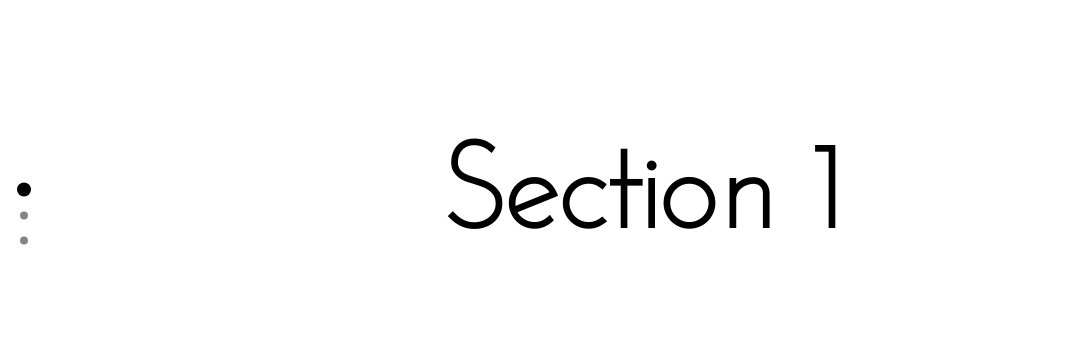
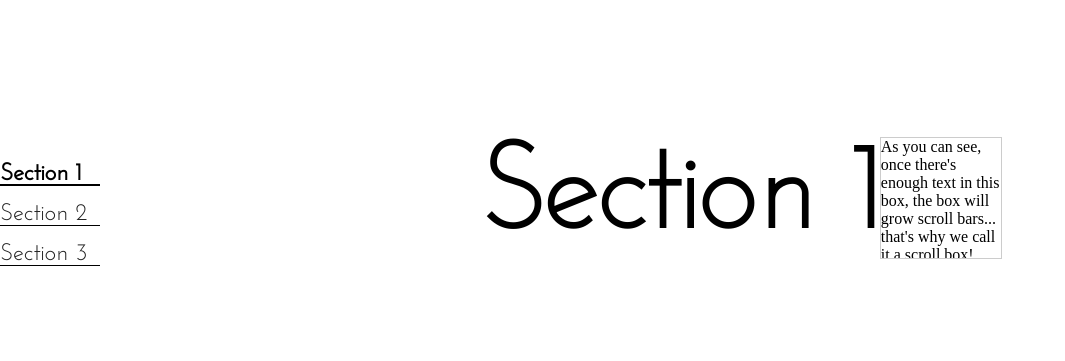
Before and after one commit to stylemate/stylemate.github.io, a plain HTML site: page index.html in a window 1280 px wide. Shown: the part 202-563 px from the top of the page, without its empty margins (0-1065 px from the left). Drawn offline with Linux system fonts and the light colour scheme.

Commit message:
navbar attempt, scroll fix

```diff
--- a/css/full-page-scroll.css
+++ b/css/full-page-scroll.css
@@ -1,12 +1,16 @@
-body, html {
+body,
+html {
+	display: flex;
   margin: 0;
   padding: 0;
   width: 100%;
 	height: 100%;
+	min-height: 100vh;
   overflow: hidden;
 }
 
 .scroll-container {
+	left: 100px;
   width: 100%;
   height: 100%;
   position: relative;
@@ -19,12 +23,21 @@ body, html {
   height: 100%;
 }
 
-.dots {
+@font-face {
+  font-family: "jsregular";
+  src: url("../fonts/JosefinSans-Regular.ttf");
+}
+
+.navbar {
+	width: 100px;
+	position: absolute;
+	top: 50%;
+}
+
+.items {
   z-index: 1;
   list-style: none;
   padding: 0;
-	position: absolute;
-    top: 50%;
   -webkit-transform: translateY(-50%);
   -moz-transform: translateY(-50%);
   -o-transform: translateY(-50%);
@@ -32,15 +45,57 @@ body, html {
   transform: translateY(-50%);
 }
 
-.dots li a {
+.items li {
+  position: relative;
+  margin: 1em 0;
+}
+
+.items li a {
+  color: #222;
+  text-decoration: none;
+  font-family: jsregular;
+  font-size: 1.5em;
+}
+
+.items li a.active {
+	color: black;
+	font-weight: bold;
+	-webkit-transition: -webkit-transform 0.4s ease, color 0.4s, font-weight 0.4s;
+  -moz-transition: -moz-transform 0.4s ease, color 0.4s, font-weight 0.4s;
+  -ms-transition: -ms-transform 0.4s ease, color 0.4s, font-weight 0.4s;
+  -o-transition: -o-transform 0.4s ease, color 0.4s, font-weight 0.4s;
+  transition: transform 0.4s ease, color 0.4s, font-weight 0.4s;
+}
+
+.items li a::after {
+  content: "";
+  position: absolute;
+  width: 100%;
+  height: 1px;
+  background: black;
+  left: 0;
+  bottom: 0;
+}
+
+.items li a.active::after {
+	height: 2px;
+	-webkit-transition: height 0.4s ease;
+  -moz-transition: height 0.4s ease;
+  -ms-transition: height 0.4s ease;
+  -o-transition: height 0.4s ease;
+  transition: height 0.4s ease;
+}
+
+/*
+.items li a {
   padding: 10px;
   width: 4px;
   height: 5px;
   display: block;
 }
 
-.dots li a:before {
-	content: '';
+.items li a:before {
+  content: "";
   position: absolute;
   width: 8px;
   height: 8px;
@@ -57,24 +112,24 @@ body, html {
   transition: transform 0.3s ease, background-color 0.3s ease;
 }
 
-.dots li a.active:before {
-	content: '';
+.items li a.active:before {
+  content: "";
   background-color: black;
   width: 14px;
   height: 14px;
   margin-top: -4px;
   left: 7px;
-	-webkit-transform: scale(1.0);
-	-moz-transform: scale(1.0);
-	-ms-transform: scale(1.0);
-	-o-transform: scale(1.0);
-	transform: scale(1.0);
-}
+  -webkit-transform: scale(1);
+  -moz-transform: scale(1);
+  -ms-transform: scale(1);
+  -o-transform: scale(1);
+  transform: scale(1);
+}*/
 
-.dots-right {
+.items-right {
   right: 10px;
 }
 
-.dots-left {
+.items-left {
   left: 10px;
 }
--- a/css/index.css
+++ b/css/index.css
@@ -28,13 +28,6 @@
   margin-bottom: -4px;
 }
 
-#zdog-canvas {
-  position: absolute;
-  display:block;
-  width: 100%;
-  height: 100%;
-}
-
 @font-face {
   font-family: 'custom';
   src: url('../fonts/JosefinSans-Thin.ttf')
--- a/index.html
+++ b/index.html
@@ -13,6 +13,9 @@
         <div>
           <h1>Section 1</h1>
         </div>
+        <div class="scroll-box" style="height:120px;width:120px;border:1px solid #ccc;overflow:auto;">
+          As you can see, once there's enough text in this box, the box will grow scroll bars... that's why we call it a scroll box! You could also place an image into the scroll box.
+          </div>
       </section>
       <section class="section">
         <canvas id="bkg-gradient"></canvas>
--- a/js/full-page-scroll.js
+++ b/js/full-page-scroll.js
@@ -31,9 +31,10 @@
       animateFunction: params.animateFunction || "ease",
       maxPosition: sections.length - 1,
       currentPosition: 0,
-      displayDots:
-        typeof params.displayDots != "undefined" ? params.displayDots : true,
-      dotsPosition: params.dotsPosition || "left"
+      displayNavbar:
+        typeof params.displayNavbar != "undefined"
+          ? params.displayNavbar
+          : true,
     };
 
     var numberToId = {
@@ -66,7 +67,7 @@
    * Init plugin
    */
   fullScroll.prototype.init = function () {
-    this.buildPublicFunctions().buildSections().buildDots().addEvents();
+    this.buildPublicFunctions().buildSections().buildNavbar().addEvents();
 
     var anchor = location.hash.replace("#", "").split("/")[0];
     location.hash = "top";
@@ -95,17 +96,13 @@
    * Build dots navigation
    * @return {Object} this (fullScroll)
    */
-  fullScroll.prototype.buildDots = function () {
+  fullScroll.prototype.buildNavbar = function () {
     this.nav = document.createElement("nav");
     this.ul = document.createElement("ul");
     this.nav.appendChild(this.ul);
 
-    this.ul.className = this.updateClass(1, "dots", this.ul.className);
-    this.ul.className = this.updateClass(
-      1,
-      this.defaults.dotsPosition == "right" ? "dots-right" : "dots-left",
-      this.ul.className
-    );
+		this.nav.className = "navbar"
+    this.ul.className = this.updateClass("concat", "items", this.ul.className);
 
     var _self = this;
     var sections = this.defaults.sections;
@@ -120,12 +117,17 @@
     }
 
     this.ul.childNodes[0].firstChild.className = this.updateClass(
-      1,
+      "concat",
       "active",
       this.ul.childNodes[0].firstChild.className
     );
 
-    if (this.defaults.displayDots) {
+    console.log(this.ul.childNodes[0].firstChild.innerHTML);
+    this.ul.childNodes[0].firstChild.innerHTML = "Section 1";
+    this.ul.childNodes[1].firstChild.innerHTML = "Section 2";
+    this.ul.childNodes[2].firstChild.innerHTML = "Section 3";
+
+    if (this.defaults.displayNavbar) {
       document.body.appendChild(this.nav);
     }
 
@@ -176,6 +178,7 @@
     var _self = this;
 
     this.mouseWheelAndKey = function (event) {
+      if (event.target.className == "scroll-box") return;
       if (event.deltaY > 0 || event.keyCode == 40) {
         _self.defaults.currentPosition++;
         _self.changeCurrentPosition(_self.defaults.currentPosition);
@@ -187,11 +190,13 @@
     };
 
     this.touchStart = function (event) {
+			if (event.target.className == "scroll-box") return;
       mTouchStart = parseInt(event.changedTouches[0].clientY);
       mTouchEnd = 0;
     };
 
     this.touchEnd = function (event) {
+			if (event.target.className == "scroll-box") return;
       mTouchEnd = parseInt(event.changedTouches[0].clientY);
       if (mTouchEnd - mTouchStart > 100 || mTouchStart - mTouchEnd > 100) {
         if (mTouchEnd > mTouchStart) {
@@ -265,13 +270,13 @@
 
       for (var i = 0; i < this.ul.childNodes.length; i++) {
         this.ul.childNodes[i].firstChild.className = this.updateClass(
-          2,
+          "remove",
           "active",
           this.ul.childNodes[i].firstChild.className
         );
         if (i == this.defaults.currentPosition) {
           this.ul.childNodes[i].firstChild.className = this.updateClass(
-            1,
+            "concat",
             "active",
             this.ul.childNodes[i].firstChild.className
           );
@@ -296,11 +301,11 @@
     };
 
     this.updateClass = function (type, newClass, currentClass) {
-      if (type == 1) {
+      if (type == "concat") {
         if (currentClass.trim() === "") {
           return newClass;
         } else return (currentClass += " " + newClass);
-      } else if (type == 2) {
+      } else if (type == "remove") {
         return currentClass.replace(newClass, "");
       }
     };
```
Lines whose indentation alone changed are shown as unchanged.
